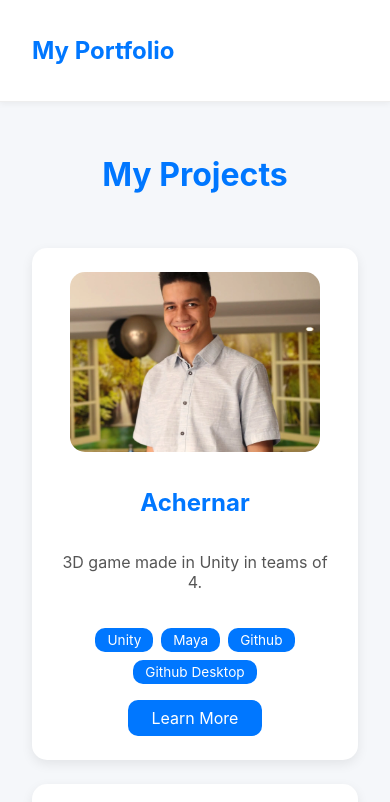
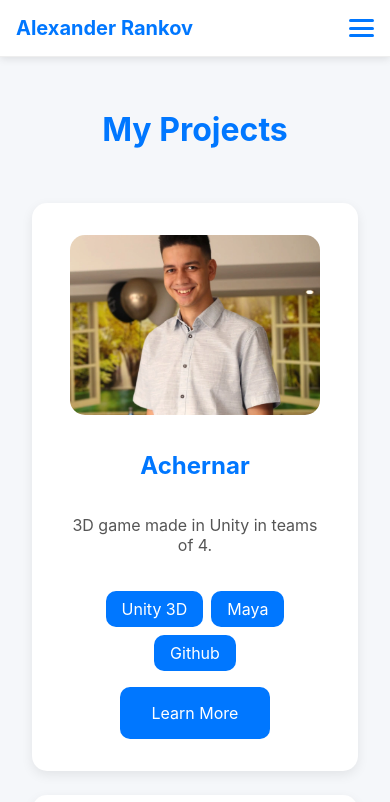
Before and after one commit to 2259198/My-portfolio, a React (Vite) app: page /projects in a window 390 px wide. Shown: the top 802 px of the page. Built offline with nearby package versions, Linux system fonts and the light colour scheme.

Commit message:
Correcting some CSS, because there are some bugs. I also added a menu burger for the mobile first version

```diff
--- a/src/components/Footer.jsx
+++ b/src/components/Footer.jsx
@@ -4,7 +4,7 @@ import "./Footer.scss";
 export default function Footer() {
   return (
     <footer className="footer">
-      <p>© {new Date().getFullYear()} My Portfolio. All rights reserved.</p>
+      <p>© {new Date().getFullYear()} My Portfolio. All rights reserved to Alexander Rankov.</p>
     </footer>
   );
 }
--- a/src/components/Footer.scss
+++ b/src/components/Footer.scss
@@ -6,7 +6,6 @@
   color: white;
   text-align: center;
   padding: 1.5rem;
-  margin-top: 3rem;
 
   p {
     font-size: 0.9rem;
--- a/src/components/Header.jsx
+++ b/src/components/Header.jsx
@@ -1,29 +1,38 @@
-import React, { useState } from 'react';
+// === Header.jsx ===
+import React, { useState, useEffect } from 'react';
+import { Link } from 'react-router-dom';
 import './Header.scss';
 
 export default function Header() {
-  const [menuOpen, setMenuOpen] = useState(false);
+  const [isOpen, setIsOpen] = useState(false);
+  const [isMobile, setIsMobile] = useState(window.innerWidth < 768);
 
-  const handleLinkClick = () => {
-    setMenuOpen(false);
-  };
+  const toggleMenu = () => setIsOpen(!isOpen);
+
+  useEffect(() => {
+    const handleResize = () => setIsMobile(window.innerWidth < 768);
+    window.addEventListener('resize', handleResize);
+    return () => window.removeEventListener('resize', handleResize);
+  }, []);
 
   return (
     <header className="header">
-      <nav className="container">
-        <h1>My Portfolio</h1>
-        <ul className={`nav-links ${menuOpen ? 'open' : ''}`}>
-          <li><a href="/" onClick={handleLinkClick}>Home</a></li>
-          <li><a href="/projects" onClick={handleLinkClick}>Projects</a></li>
-          <li><a href="/about" onClick={handleLinkClick}>About</a></li>
-          <li><a href="/contact" onClick={handleLinkClick}>Contact</a></li>
-        </ul>
-        <div className={`hamburger ${menuOpen ? 'active' : ''}`} onClick={() => setMenuOpen(!menuOpen)}>
-          <span></span>
-          <span></span>
-          <span></span>
+      <div className="logo">
+        <Link to="/">Alexander Rankov</Link>
+      </div>
+      <nav className={`nav-links ${isOpen && isMobile ? 'open' : ''}`}>
+        <Link to="/" onClick={() => setIsOpen(false)}>Home</Link>
+        <Link to="/projects" onClick={() => setIsOpen(false)}>Projects</Link>
+        <Link to="/about" onClick={() => setIsOpen(false)}>About</Link>
+        <Link to="/contact" onClick={() => setIsOpen(false)}>Contact</Link>
+      </nav>
+      {isMobile && (
+        <div className="burger" onClick={toggleMenu}>
+          <div className={`line ${isOpen ? 'open' : ''}`}></div>
+          <div className={`line ${isOpen ? 'open' : ''}`}></div>
+          <div className={`line ${isOpen ? 'open' : ''}`}></div>
         </div>
-      </nav>
+      )}
     </header>
   );
 }
--- a/src/components/Header.scss
+++ b/src/components/Header.scss
@@ -2,35 +2,99 @@
 @import "../styles/mixins";
 
 .header {
-  background: white;
-  box-shadow: 0 2px 6px rgba(0,0,0,0.05);
-  padding: 1rem 0;
+  background: #ffffff;
+  box-shadow: 0 2px 8px rgba(0,0,0,0.1);
+  display: flex;
+  justify-content: space-between;
+  align-items: center;
+  padding: 0.75rem 1rem;
+  position: relative;
+  z-index: 10;
 
-  nav {
-    @include flex-center;
-    justify-content: space-between;
+  .logo a {
+    text-decoration: none;
+    font-weight: bold;
+    font-size: 1.25rem;
+    color: #0077ff;
+    white-space: nowrap;
+  }
 
-    h1 {
-      font-size: 1.5rem;
-      color: $primary-color;
+  .nav-links {
+    display: flex;
+    flex-direction: column;
+    gap: 0.75rem;
+    width: 100%;
+    max-width: 100%;
+
+    a {
+      text-decoration: none;
+      color: #0077ff;
+      padding: 0.5rem 1rem;
+      border-radius: 8px;
+      transition: background 0.2s;
+      text-align: center;
+      word-wrap: break-word;
+      &:hover {
+        background: #eef3fa;
+      }
     }
 
-    ul {
-      @include flex-center;
-      list-style: none;
-      gap: $spacing-unit;
+    &.open {
+      display: flex;
+      flex-direction: column;
+      position: absolute;
+      top: 60px;
+      left: 0;
+      width: 100%;
+      background: #ffffff;
+      padding: 1rem 0;
+      box-shadow: 0 4px 12px rgba(0,0,0,0.1);
+    }
+  }
 
-      li a {
-        color: $text-color;
-        font-weight: 500;
-        padding: 0.5rem 1rem;
-        border-radius: 6px;
-        @include transition(all);
+  .burger {
+    display: flex;
+    flex-direction: column;
+    justify-content: space-between;
+    width: 25px;
+    height: 18px;
+    cursor: pointer;
 
-        &:hover {
-          background: $primary-color;
-          color: white;
-        }
+    .line {
+      width: 100%;
+      height: 3px;
+      background: #0077ff;
+      border-radius: 2px;
+      transition: transform 0.3s, opacity 0.3s;
+    }
+
+    .line.open:nth-child(1) {
+      transform: rotate(45deg) translate(5px, 5px);
+    }
+
+    .line.open:nth-child(2) {
+      opacity: 0;
+    }
+
+    .line.open:nth-child(3) {
+      transform: rotate(-45deg) translate(5px, -5px);
+    }
+  }
+
+  @media(min-width: 768px) {
+    .burger {
+      display: none;
+    }
+    .nav-links {
+      display: flex !important;
+      flex-direction: row;
+      position: static;
+      width: auto;
+      gap: 1rem;
+      padding: 0;
+      box-shadow: none;
+      a {
+        padding: 0.5rem 0.75rem;
       }
     }
   }
--- a/src/pages/Home.scss
+++ b/src/pages/Home.scss
@@ -28,7 +28,7 @@
       display: flex;
       flex-direction: column;
       align-items: center;
-      gap: 1.5rem;
+      gap: 2rem;
       text-align: center;
       width: 100%;
 
@@ -42,9 +42,10 @@
 
         .buttons {
           display: flex;
-          gap: 1rem;
+          gap: 2rem;
           flex-wrap: wrap;
           justify-content: center;
+          margin-top: 2rem;
 
           a {
             padding: 0.75rem 1.5rem;
@@ -105,12 +106,17 @@
   }
 
   @media (min-width: 768px) {
+
+    .home .hero-rectangle{
+      gap:4rem;
+    }
+
     .container {
       max-width: 1000px;
     }
 
-    .buttons{
-      justify-content:left;
+    .home .hero-rectangle .hero-content .text .buttons{
+      justify-content: flex-start;
     }
 
     .hero-rectangle .hero-content {
--- a/src/pages/Projects.jsx
+++ b/src/pages/Projects.jsx
@@ -13,21 +13,21 @@ const Projects = () => {
     {
       title: "Achernar",
       description: "3D game made in Unity in teams of 4.",
-      tech: ["Unity", "Maya", "Github", "Github Desktop"],
+      tech: ["Unity 3D", "Maya", "Github"],
       link: "https://alexrkv11.itch.io/projet-achernar",
       image: achernarImg,
     },
     {
       title: "To-do list",
       description: "Website done in react with a todo list style page.",
-      tech: ["React", "VS Code"],
-      link: "#",
+      tech: ["React", "VS Code", "Illustrator"],
+      link: "https://2259198.github.io/Website-To-Do/",
       image: todoImg,
     },
     {
       title: "Pixel Adventure",
       description: "2D game made in Unity with learning pixel art.",
-      tech: ["Unity", "Pixels"],
+      tech: ["Unity 2D", "Piskel", "After Effects"],
       link: "#",
       image: pixelAdventureImg,
     },
@@ -35,21 +35,21 @@ const Projects = () => {
       title: "Golden Dragon",
       description: "Video of a fictif crime movie.",
       tech: ["Premiere Pro"],
-      link: "#",
+      link: "https://www.youtube.com/watch?v=PUPltwrqhIw",
       image: goldenDragonImg,
     },
     {
-      title: "Refonte Centre d'entraînement Crow",
+      title: "Refonte Crow",
       description: "Redesigning the website Centre d'entraînement Crow.",
-      tech: ["VS Code", "HTML", "CSS", "JavaScript"],
-      link: "#",
+      tech: ["HTML5", "CSS3", "Adobe Xd"],
+      link: "https://2259198.github.io/Refonte-Centre-Entrainement-Crow/",
       image: crowImg,
     },
     {
       title: "Quiz Aviation",
       description: "Site web style quiz sur javascript.",
       tech: ["HTML", "CSS", "JavaScript"],
-      link: "#",
+      link: "https://2259198.github.io/Quiz-Aviation/",
       image: quizAviationImg,
     },
   ];
--- a/src/pages/Projects.scss
+++ b/src/pages/Projects.scss
@@ -1,4 +1,3 @@
-// === Projects.scss ===
 .projects-page {
   padding: 2rem 1rem;
   background: #f5f7fa;
@@ -30,8 +29,8 @@
   .project-card {
     background: #ffffff;
     border-radius: 15px;
-    box-shadow: 0 4px 12px rgba(0,0,0,0.08);
-    padding: 1.5rem;
+    box-shadow: 0 4px 12px rgba(0, 0, 0, 0.08);
+    padding: 2rem;
     display: flex;
     flex-direction: column;
     align-items: center;
@@ -75,14 +74,13 @@
       justify-content: center;
       padding: 0;
       margin-bottom: 1rem;
-      min-height: 2.5rem;
 
       li {
         background: #0077ff;
         color: white;
-        padding: 0.25rem 0.75rem;
+        padding: 0.5rem 1rem;
         border-radius: 10px;
-        font-size: 0.85rem;
+        font-size: 1rem;
       }
     }
 
@@ -90,9 +88,10 @@
       text-decoration: none;
       background: #0077ff;
       color: white;
-      padding: 0.5rem 1.5rem;
+      padding: 1rem 2rem;
       border-radius: 10px;
       transition: background 0.2s;
+
       &:hover {
         background: #005bb5;
       }
@@ -103,6 +102,7 @@
     .grid {
       grid-template-columns: repeat(2, 1fr);
     }
+
     .project-card img {
       max-width: 200px;
       height: 160px;
@@ -113,6 +113,7 @@
     .grid {
       grid-template-columns: repeat(3, 1fr);
     }
+
     .project-card img {
       max-width: 180px;
       height: 140px;
```
Also changed, not shown: src/pages/Home.jsx (+12 -0 lines).
